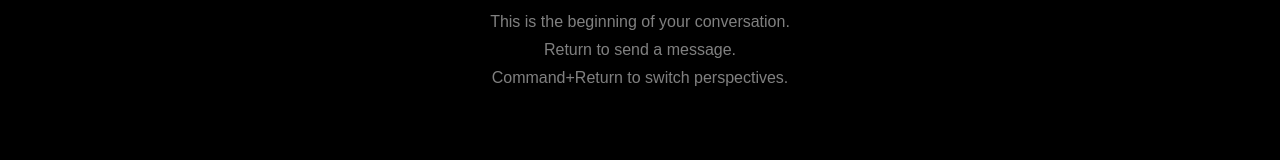
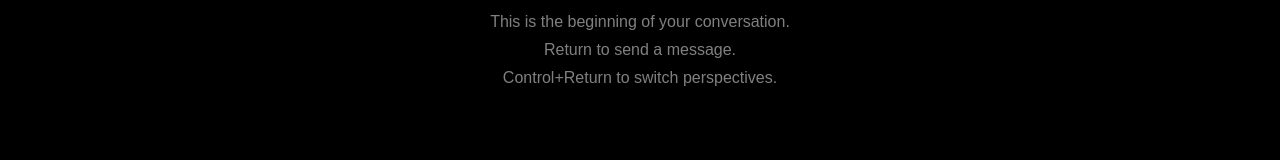
Before and after one commit to calejvaldez/YouAreTyping, a React (Vite) app: page / in a window 1280 px wide. Shown: the top 160 px of the page. Built offline with nearby package versions, Linux system fonts and the light colour scheme.

Commit message:
fix: Control key instead of meta key

```diff
--- a/src/components/MessageInput.tsx
+++ b/src/components/MessageInput.tsx
@@ -14,7 +14,8 @@ export default function MessageInput(props: {
                 id="message_text_input"
                 placeholder="Start typing here!"
                 onKeyDown={(e) => {
-                    if (e.key === "Enter" && e.metaKey) {
+                    if (e.key === "Enter" && e.ctrlKey) {
+                        e.preventDefault();
                         props.setSwitched(props.switched ? false : true);
                     } else if (e.key === "Enter" && !e.metaKey) {
                         e.preventDefault();
--- a/src/components/Messages.tsx
+++ b/src/components/Messages.tsx
@@ -60,7 +60,7 @@ export function Messages(props: {
             </p>
             <p className="beginning-message">Return to send a message.</p>
             <p className="beginning-message">
-                Command+Return to switch perspectives.
+                Control+Return to switch perspectives.
             </p>
 
             {props.messages.map((message) => {
```
